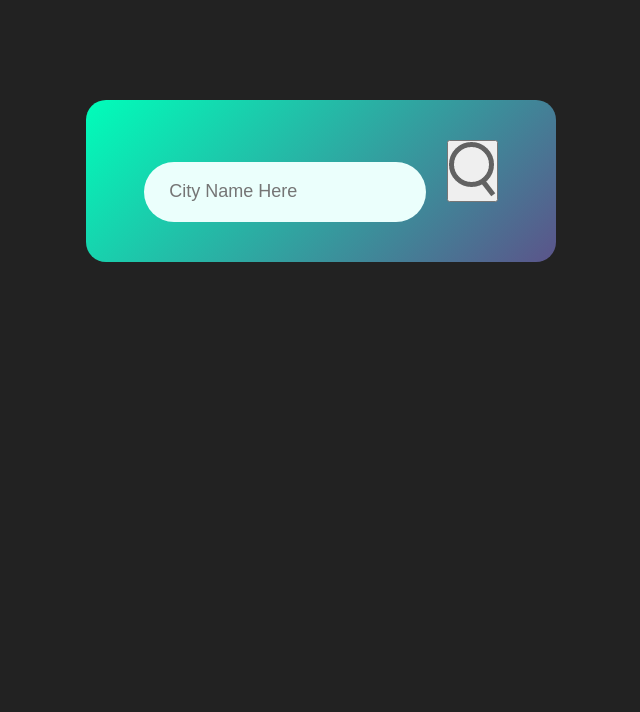
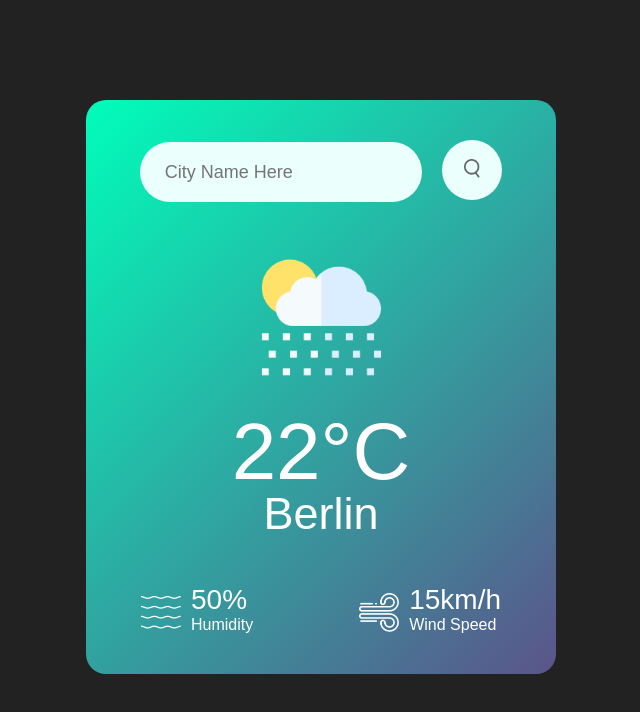
Before and after one commit to Sahar-Mgh/weather-app, a plain HTML site: page index.html in a window 1280 px wide. Shown: the whole page, without its empty margins (319-959 px from the left). Drawn offline with Linux system fonts and the light colour scheme.

Commit message:
added final CSS and HTML changes

```diff
--- a/index.html
+++ b/index.html
@@ -11,6 +11,27 @@
             <input type="text" placeholder="City Name Here" spellcheck="false">
             <button><img src="images/search.png"></button>
         </div>
+        <div class="weather">
+            <img src="images/rain.png" class="weather-icon">
+            <h1 class="temp">22°C</h1>
+            <h2 class="city">Berlin</h2>
+            <div class="details">
+                <div class="col">
+                    <img src="images/humidity.png">
+                    <div>
+                        <p class="humidity">50%</p>
+                        <p>Humidity</p>
+                    </div>
+                </div>
+                <div class="col">
+                    <img src="images/wind.png">
+                    <div>
+                        <p class="wind">15km/h</p>
+                        <p>Wind Speed</p>
+                    </div>
+                </div>
+            </div>
+        </div>
     </div>
 </body>
 </html>
--- a/style.css
+++ b/style.css
@@ -29,8 +29,50 @@ body{
     flex: 1;
     margin-right: 16px;
     font-size: 18px;
-
-
-
+}
+.search button{
+    border: 0;
+    outline: 0;
+    background: #ebfffc;
+    border-radius: 50%;
+    width: 60px;
+    height: 60px;
+    cursor: pointer;
+}
+.search button img{
+    width: 16px;
+}
+.weather-icon{
+    width: 170px;
+    margin-top: 30px;
+}
+.weather h1{
+    font-size: 80px;
+    font-weight: 500;
+}
+.weather h2{
+    font-size: 45px;
+    font-weight: 400;
+    margin-top: -10px;
+}
+.details{
+    display: flex;
+    align-items: center;
+    justify-content: space-between;
+    padding: 0 20px;
+    margin-top: 50px;
+}
+.col{
+    display: flex;
+    align-items: center;
+    text-align: left;
 
 }
+.col img{
+    width: 40px;
+    margin-right: 10px;
+}
+.humidity , .wind {
+    font-size: 28px;
+    margin-top:-6px ;
+}
```
